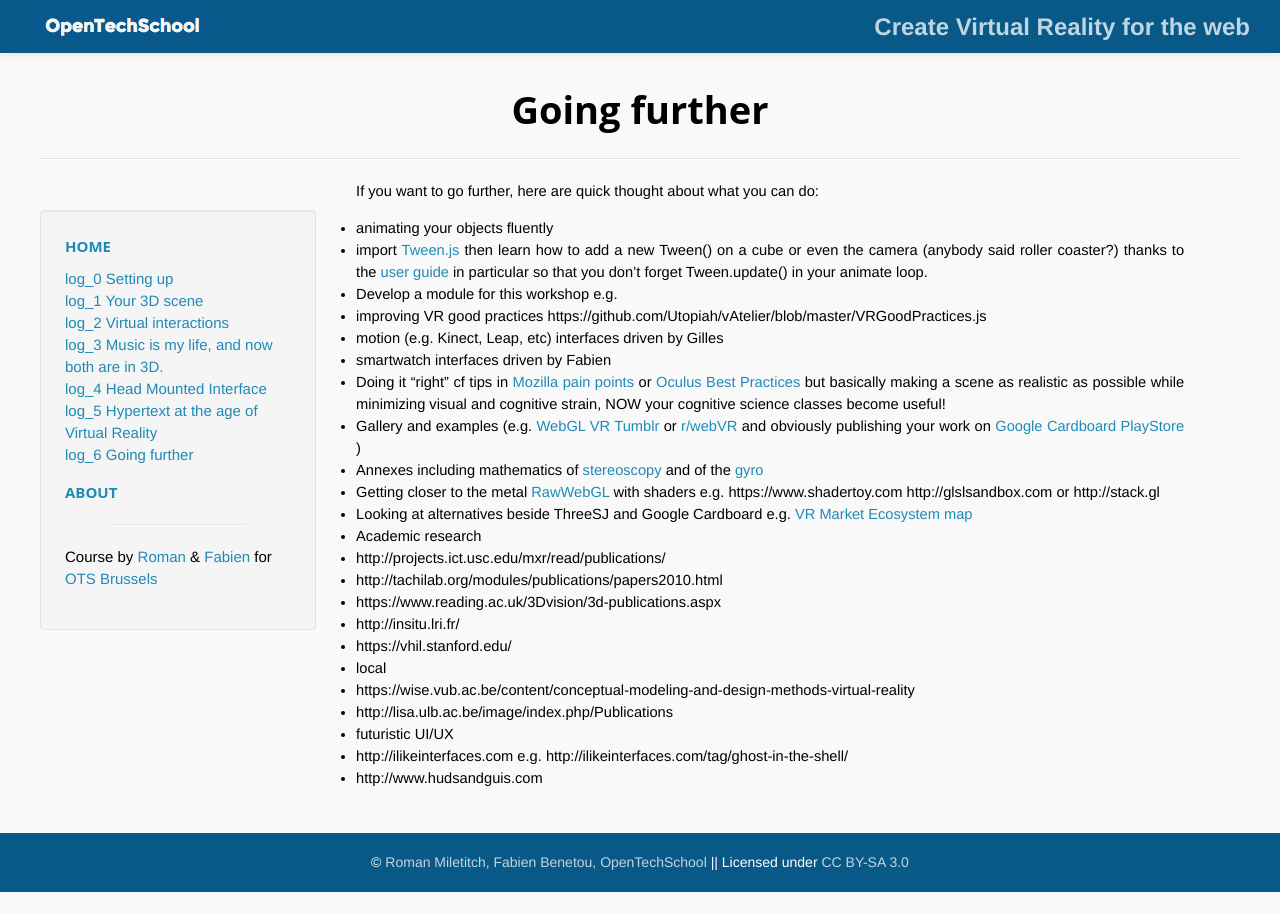
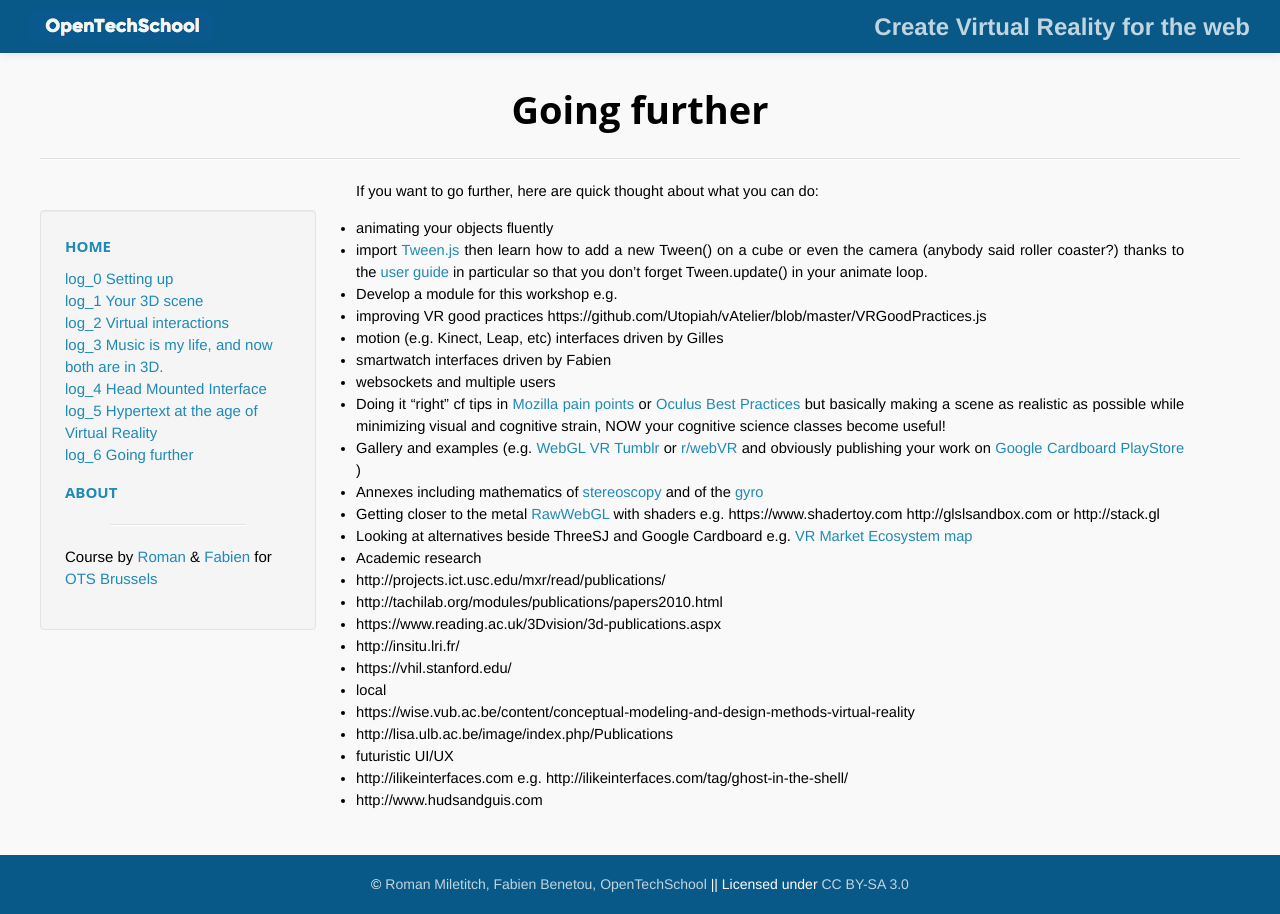
Before and after one commit to OpenTechSchool-Brussels/webVR-for-3D-graphics-and-music, a Jekyll site: the page built from going-further.markdown, in a window 1280 px wide. Built offline with Jekyll 4.4.1, drawn with Linux system fonts in a browser that asks for light colours; Markdown is read by kramdown in place of the engine named in the settings.

Commit message:
websockets

```diff
--- a/going-further.markdown
+++ b/going-further.markdown
@@ -13,6 +13,7 @@
  * improving VR good practices https://github.com/Utopiah/vAtelier/blob/master/VRGoodPractices.js
  * motion (e.g. Kinect, Leap, etc) interfaces driven by Gilles
  * smartwatch interfaces driven by Fabien
+ * websockets and multiple users
 * Doing it "right" cf tips in [Mozilla pain points](https://developer.mozilla.org/en-US/docs/Web/API/WebVR_API/WebVR_concepts#Eye_strain) or [Oculus Best Practices](http://static.oculus.com/sdk-downloads/documents/Oculus_Best_Practices_Guide.pdf) but basically making a scene as realistic as possible while minimizing visual and cognitive strain, NOW your cognitive science classes become useful!
 * Gallery and examples (e.g. [WebGL VR Tumblr](http://webglvr.tumblr.com) or [r/webVR](https://www.reddit.com/r/webvr) and obviously publishing your work on [Google Cardboard PlayStore](https://play.google.com/store/apps/collection/promotion_3001527_cardboard_apps) )
 * Annexes including mathematics of [stereoscopy](http://blog.cunnington.co.za/2010/09/14/mechanics-mathematics-of-stereoscopy/) and of the [gyro](http://www.cleonis.nl/physics/phys256/gyroscope_physics.php)
```
